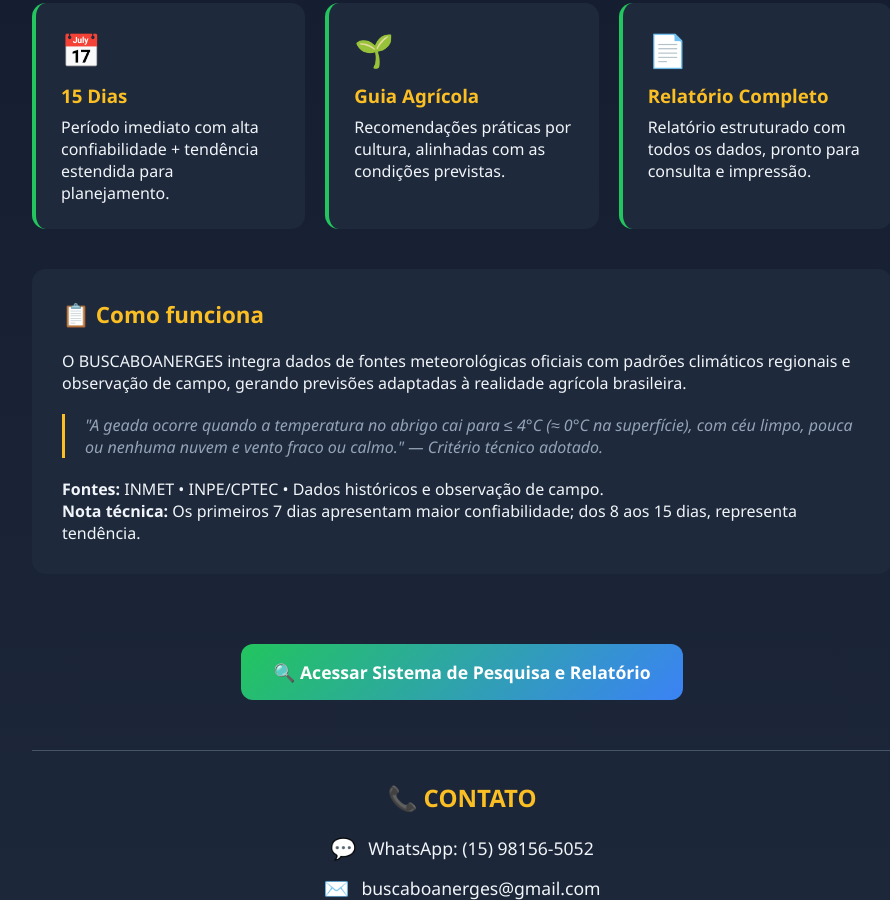
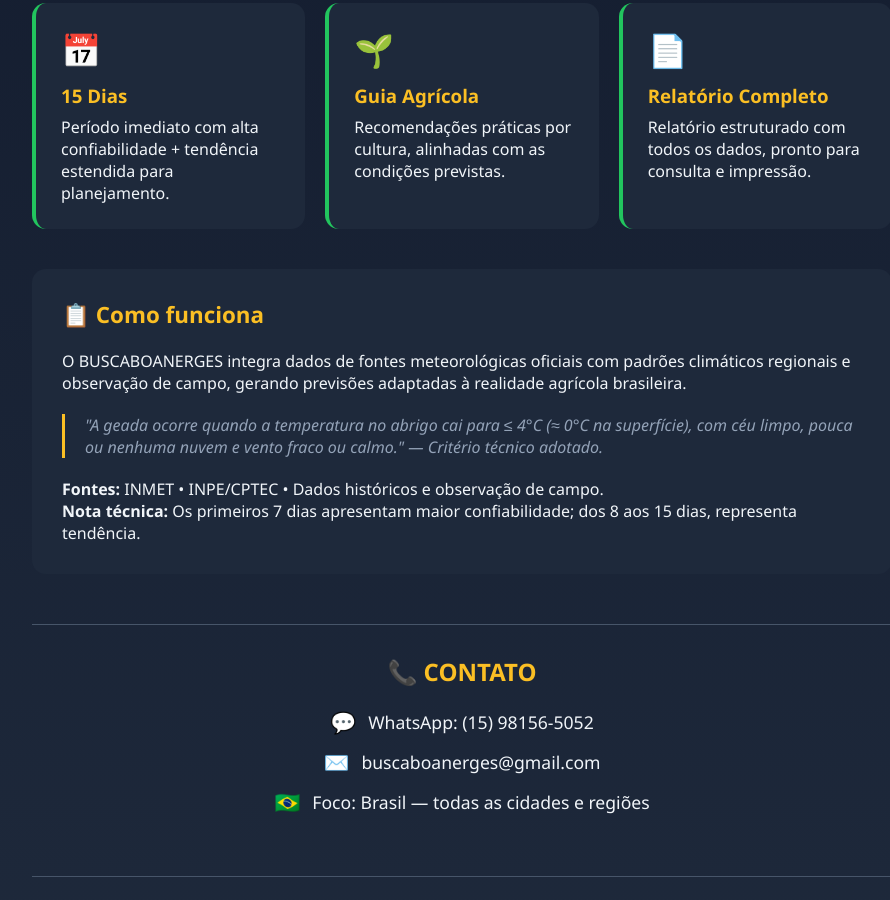
Before and after one commit to jaquemendes3125-alt/BUSCA_BOANERGES, a plain HTML site: page index.html in a window 1280 px wide. Shown: the part 769-1669 px from the top of the page, without its empty margins (178-1068 px from the left). Drawn offline with Linux system fonts and the light colour scheme.

Commit message:
Add files via upload

```diff
--- a/index.html
+++ b/index.html
@@ -110,13 +110,11 @@
 .tela-sistema.ativa {display:block}
 .tela-apresentacao.escondida {display:none}
 
-.btn-acesso {
-  display:inline-flex;align-items:center;justify-content:center;gap:10px;
-  padding:16px 32px;border-radius:12px;border:none;font-size:1.1rem;font-weight:bold;
-  background:linear-gradient(135deg,var(--primaria),var(--secundaria));color:white;
-  cursor:pointer;transition:.3s;margin-top:30px
+.btn-acesso-interno {
+  position:fixed;bottom:20px;right:20px;width:40px;height:40px;
+  background:transparent;border:none;color:transparent;cursor:default;
+  font-size:1px;z-index:1;
 }
-.btn-acesso:hover {transform:translateY(-3px);box-shadow:0 8px 25px rgba(34,197,94,.3)}
 .btn-voltar {
   background:transparent;color:var(--texto);border:1px solid var(--borda);
   padding:10px 20px;border-radius:8px;cursor:pointer;transition:.2s;margin-bottom:20px
@@ -151,7 +149,10 @@
 </head>
 <body>
 
-<!-- TELA 1 — APRESENTAÇÃO PÚBLICA -->
+<!-- BOTÃO DE ACESSO INTERNO — INVISÍVEL PARA O PÚBLICO, SÓ VOCÊ USA -->
+<button class="btn-acesso-interno" onclick="abrirSistema()">🔒</button>
+
+<!-- TELA 1 — APRESENTAÇÃO PÚBLICA (SEM BOTÃO DE ACESSO VISÍVEL) -->
 <div id="tela-apresentacao" class="tela-apresentacao">
   <div class="apresentacao-conteudo">
     <div class="logo-apresentacao">🌾</div>
@@ -204,7 +205,7 @@
       <p><strong>Nota técnica:</strong> Os primeiros 7 dias apresentam maior confiabilidade; dos 8 aos 15 dias, representa tendência.</p>
     </div>
 
-    <button class="btn-acesso" onclick="abrirSistema()">🔍 Acessar Sistema de Pesquisa e Relatório</button>
+    <!-- BOTÃO REMOVIDO CONFORME PEDIDO — NÃO APARECE PARA O PÚBLICO -->
 
     <div class="contato-secao">
       <h2 style="color:var(--destaque);margin-bottom:20px">📞 CONTATO</h2>
@@ -220,14 +221,14 @@
   </div>
 </div>
 
-<!-- TELA 2 — SISTEMA DE PESQUISA E RELATÓRIO -->
+<!-- TELA 2 — SISTEMA DE PESQUISA E RELATÓRIO (100% LIBERADO PARA VOCÊ) -->
 <div id="tela-sistema" class="tela-sistema">
   <div class="container">
     <button class="btn-voltar" onclick="voltarApresentacao()">← Voltar para Apresentação</button>
 
     <header>
       <h1>🌾 BUSCABOANERGES — SISTEMA DE PESQUISA E RELATÓRIO</h1>
-      <p class="subtitulo">Geração de relatório meteorológico agrícola por município — Área 100% Liberada</p>
+      <p class="subtitulo">Área Interna — Geração de Relatório Meteorológico Agrícola</p>
     </header>
 
     <section class="busca-secao">
@@ -405,7 +406,7 @@
 let mediaManha = 0, mediaTarde = 0, mediaNoite = 0;
 let diasComGeada = 0;
 
-// NAVEGAÇÃO ENTRE TELAS — SEM BLOQUEIOS
+// NAVEGAÇÃO — BOTÃO INTERNO INVISÍVEL
 function abrirSistema() {
   document.getElementById('tela-apresentacao').classList.add('escondida');
   document.getElementById('tela-sistema').classList.add('ativa');
@@ -497,17 +498,14 @@
   diasComGeada = dadosPrevisao.filter(d => d.riscoGeada).length;
   const hoje = new Date().toLocaleDateString('pt-BR');
 
-  // Mostrar seção do relatório
   document.getElementById('relatorio-secao').style.display = 'block';
 
-  // Cabeçalho do relatório
   document.getElementById('data-relatorio').textContent = hoje;
   document.getElementById('data-geracao').textContent = hoje;
   document.getElementById('r-cidade').textContent = `${cidadeSelecionada.nome}/${cidadeSelecionada.estado}`;
   document.getElementById('r-regiao').textContent = cidadeSelecionada.regiao;
   document.getElementById('r-padrao').textContent = cidadeSelecionada.padraoChuva;
 
-  // Resumo - Chuva
   document.getElementById('res-manha').textContent = `${mediaManha}%`;
   document.getElementById('res-manha-texto').textContent = getTextoProb(mediaManha);
   document.getElementById('res-tarde').textContent = `${mediaTarde}%`;
@@ -515,12 +513,10 @@
   document.getElementById('res-noite').textContent = `${mediaNoite}%`;
   document.getElementById('res-noite-texto').textContent = getTextoProb(mediaNoite);
 
-  // Aba Chuva
   document.getElementById('chuva-manha').textContent = `${mediaManha}%`;
   document.getElementById('chuva-tarde').textContent = `${mediaTarde}%`;
   document.getElementById('chuva-noite').textContent = `${mediaNoite}%`;
 
-  // Aviso de Geada - Resumo
   const avisoResumo = document.getElementById('aviso-geada-resumo');
   if (diasComGeada > 0) {
     avisoResumo.innerHTML = `<div class="aviso-geada com-risco"><div class="icone">⚠️❄️</div><h3 style="text-align:center;color:var(--perigo)">RISCO DE GEADA DETECTADO</h3><p style="text-align:center;margin-top:10px">${diasComGeada} dia(s) com condições favoráveis à geada previstos no período. Consulte a aba Geada para detalhes e medidas de proteção.</p></div>`;
@@ -528,7 +524,6 @@
     avisoResumo.innerHTML = `<div class="aviso-geada sem-risco"><div class="icone">✅☀️</div><h3 style="text-align:center;color:var(--primaria)">SEM RISCO DE GEADA DETECTADO</h3><p style="text-align:center;margin-top:10px">Não foram identificadas condições favoráveis à geada nos próximos 15 dias. Mantenha acompanhamento diário.</p></div>`;
   }
 
-  // Aba Geada
   const caixaGeada = document.getElementById('caixa-geada');
   if (diasComGeada > 0) {
     const diasGeada = dadosPrevisao.filter(d => d.riscoGeada).map(d => `${d.diaSemana} (${d.data}) — mínima de ${d.tempMin}°C`).join('<br>');
@@ -537,7 +532,6 @@
     caixaGeada.innerHTML = `<div class="aviso-geada sem-risco"><div class="icone">☀️✅</div><h3 style="text-align:center;color:var(--primaria)">SEM PREVISÃO DE GEADA</h3><p style="text-align:center;margin-top:15px">Não há previsão de geada nos próximos 15 dias para ${cidadeSelecionada.nome}/${cidadeSelecionada.estado}.</p><p style="margin-top:10px;text-align:center">Período típico de risco na região: ${cidadeSelecionada.periodoGeada}</p></div>`;
   }
 
-  // Conclusão
   document.getElementById('conclusao-texto').innerHTML = `
     <strong>Para ${cidadeSelecionada.nome}/${cidadeSelecionada.estado}:</strong><br><br>
     A previsão indica probabilidade de chuva predominantemente <strong>${mediaManha <= 30 ? 'baixa' : mediaManha <= 50 ? 'moderada' : 'elevada'}</strong> pela manhã (${mediaManha}%),
@@ -546,7 +540,6 @@
     ${diasComGeada > 0 ? `<span style="color:var(--perigo)"><strong>⚠️ Atenção:</strong> Detectado risco de geada em ${diasComGeada} dia(s). Implementar medidas de proteção nas datas previstas.</span>` : `<span style="color:var(--primaria)"><strong>✅ Sem risco de geada</strong> no período. Condições favoráveis ao desenvolvimento das culturas.</span>`}
   `;
 
-  // Previsão Estendida - 15 Dias
   const grid15 = document.getElementById('grid-15dias');
   grid15.innerHTML = dadosPrevisao.map(d => `
     <div class="card-dia ${d.periodo}">
@@ -558,9 +551,8 @@
     </div>
   `).join('');
 
-  // Guia Agrícola
   const guia = {
     geral: `<p style="margin-bottom:15px;line-height:1.8">Com base nas condições previstas para <strong>${cidadeSelecionada.nome}/${cidadeSelecionada.estado}</strong>, seguem recomendações gerais aplicáveis a diferentes sistemas de produção:</p><ul class="lista-recomendacoes"><li><span class="icone-check">✓</span> <strong>Chuva pela manhã (${mediaManha}%):</strong> Atrasar aplicação de defensivos; favorece atividades internas e planejamento</li><li><span class="icone-check">✓</span> <strong>Chuva à tarde (${mediaTarde}%):</strong> Concluir atividades de campo pela manhã; proteger equipamentos e insumos</li><li><span class="icone-check">✓</span> <strong>Chuva à noite (${mediaNoite}%):</strong> Aproveitar manhã e tarde para operações críticas; monitorar umidade do solo</li>${diasComGeada > 0 ? `<li><span class="icone-check">⚠️</span> <strong>Geada prevista:</strong> Cobrir cultivos, irrigar levemente ao final do dia, suspender poda e proteger mudas</li>` : ''}</ul>`,
     soja: `<p style="margin-bottom:15px;line-height:1.8"><strong>🌱 Soja — Recomendações específicas</strong></p><ul class="lista-recomendacoes"><li><span class="icone-check">✓</span> <strong>Umidade do solo:</strong> Manter entre 50% e 70% da capacidade de campo</li><li><span class="icone-check">✓</span> <strong>Chuva > 50%:</strong> Adiar pulverização de fungicidas e inseticidas</li><li><span class="icone-check">✓</span> <strong>Período seco:</strong> Monitorar pragas; realizar adubação de cobertura</li>${diasComGeada > 0 ? `<li><span class="icone-check">⚠️</span> <strong>Geada:</strong> Soja é sensível — cobrir, irrigar, proteger especialmente na fase vegetativa</li>` : ''}</ul>`,
     milho: `<p style="margin-bottom:15px;line-height:1.8"><strong>🌽 Milho — Recomendações específicas</strong></p><ul class="lista-recomendacoes"><li><span class="icone-check">✓</span> <strong>Água na floração:</strong> Crítico — garantir umidade adequada se chuva for baixa</li><li><span class="icone-check">✓</span> <strong>Chuva frequente:</strong> Monitorar ferrugem e helmintosporiose</li><li><span class="icone-check">✓</span> <strong>Períodos secos:</strong> Aumentar irrigação, especialmente na fase de enchimento de grãos</li>${diasComGeada > 0 ? `<li><span class="icone-check">⚠️</span> <strong>Geada:</strong> Milho jovem é muito sensível — cobrir ou irrigar preventivamente</li>` : ''}</ul>`,
-    cafe: `<p style="margin-bottom:15px;line-height:1.8"><strong>☕ Café — Recomendações específicas</strong></p><ul class="lista-recomendacoes"><li><span class="icone-check">✓</span> <strong>Chuva:</strong> Distribuição regular favorece pegamento de floradas; excesso favorece ferrugem</li><li><span class="icone-check">✓</span> <strong>Período seco:</strong> Realizar adubação e poda; control
+    cafe: `<p style="margin-bottom:15px;line-height:1.8"><strong>☕ Café — Recomendações específicas</strong></p><ul class="lista-recomendacoes"><li><span class="icone-check">✓</span> <strong>Chuva:</strong> Distribuição regular favorece pegamento de floradas; excesso
```
